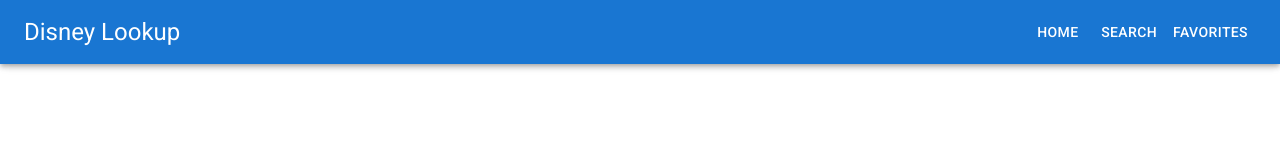
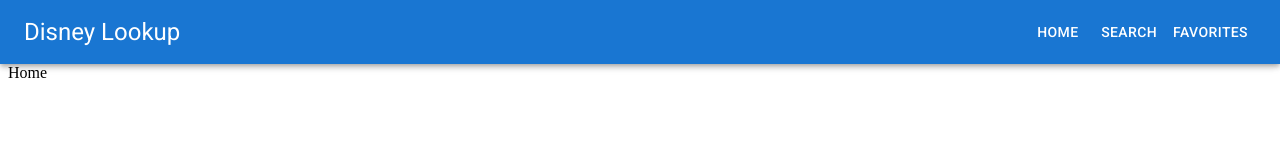
Before and after one commit to sk3p7ic/disney-plus-one, a React (Vite) app: page / in a window 1280 px wide. Shown: the top 160 px of the page. Built offline with nearby package versions, Linux system fonts and the light colour scheme.

Commit message:
Created main layout for pages

```diff
--- a/src/App.tsx
+++ b/src/App.tsx
@@ -2,12 +2,13 @@
 import "@fontsource/roboto/400.css";
 import "@fontsource/roboto/500.css";
 import "@fontsource/roboto/700.css";
-import { Header } from "./components/Header";
+import { DefaultLayout } from "./pages/_Layout";
+import { HomePage } from "./pages/HomePage";
 
 export const App = () => {
   return (
-    <div>
-      <Header />
-    </div>
+    <DefaultLayout>
+      <HomePage />
+    </DefaultLayout>
   );
 };
--- a/src/components/Header.tsx
+++ b/src/components/Header.tsx
@@ -11,7 +11,7 @@
 import CloseIcon from "@mui/icons-material/Close";
 import Menu from "@mui/material/Menu";
 import MenuItem from "@mui/material/MenuItem";
-import { useState, useRef } from "react";
+import { useState, useRef, forwardRef } from "react";
 
 const pages = [
   {
@@ -28,7 +28,7 @@
   },
 ];
 
-export const Header = () => {
+export const Header = forwardRef<HTMLDivElement>((_, ref) => {
   const [showMobileNav, setShowMobileNav] = useState(false);
   const navMenuButtonRef = useRef<HTMLButtonElement | null>(null);
 
@@ -36,6 +36,7 @@
     <AppBar
       position="fixed"
       sx={{ top: 0, left: 0, right: 0, flexGrow: 1, flexDirection: "row" }}
+      ref={ref}
     >
       <Container
         maxWidth="xl"
@@ -96,4 +97,4 @@
       </Container>
     </AppBar>
   );
-};
+});
--- /dev/null
+++ b/src/pages/HomePage.tsx
@@ -0,0 +1,3 @@
+export const HomePage = () => {
+  return <main>Home</main>;
+};
--- /dev/null
+++ b/src/pages/_Layout.tsx
@@ -0,0 +1,28 @@
+import { useEffect, useRef, useState } from "react";
+import { Header } from "../components/Header";
+
+type LayoutProps = {
+  children: React.ReactNode;
+};
+
+export const DefaultLayout = ({ children }: LayoutProps) => {
+  const headerRef = useRef<HTMLDivElement | null>(null);
+  const [heightOffset, setHeightOffset] = useState(0);
+
+  useEffect(() => {
+    setHeightOffset(headerRef.current?.getBoundingClientRect().height ?? 0);
+  }, [headerRef]);
+
+  return (
+    <div>
+      <Header ref={headerRef} />
+      <div
+        style={{
+          marginTop: `${heightOffset}px`,
+        }}
+      >
+        {children}
+      </div>
+    </div>
+  );
+};
```
